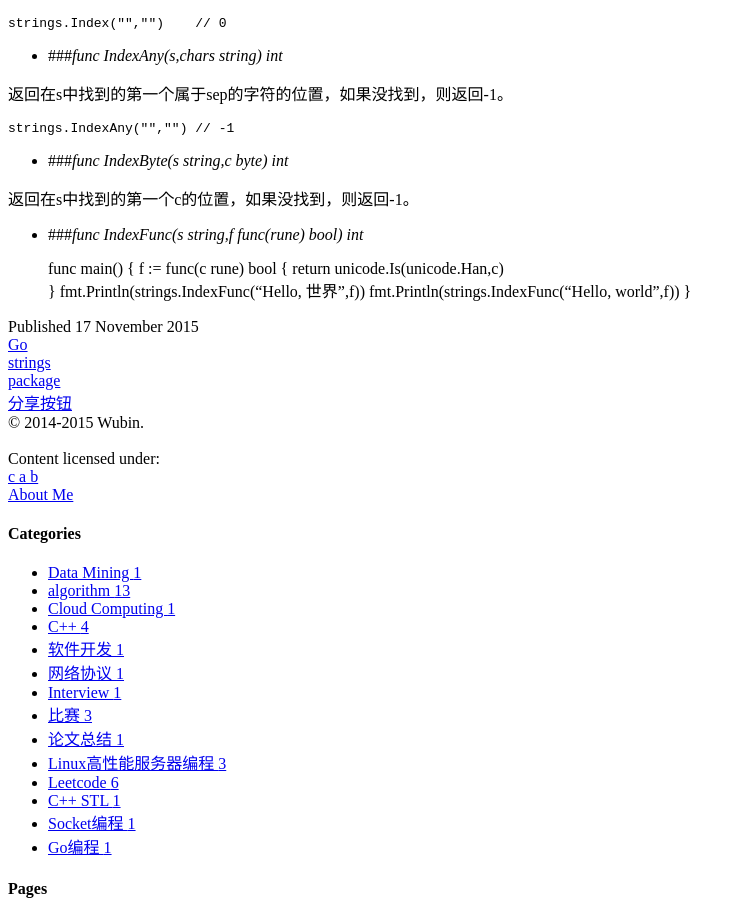
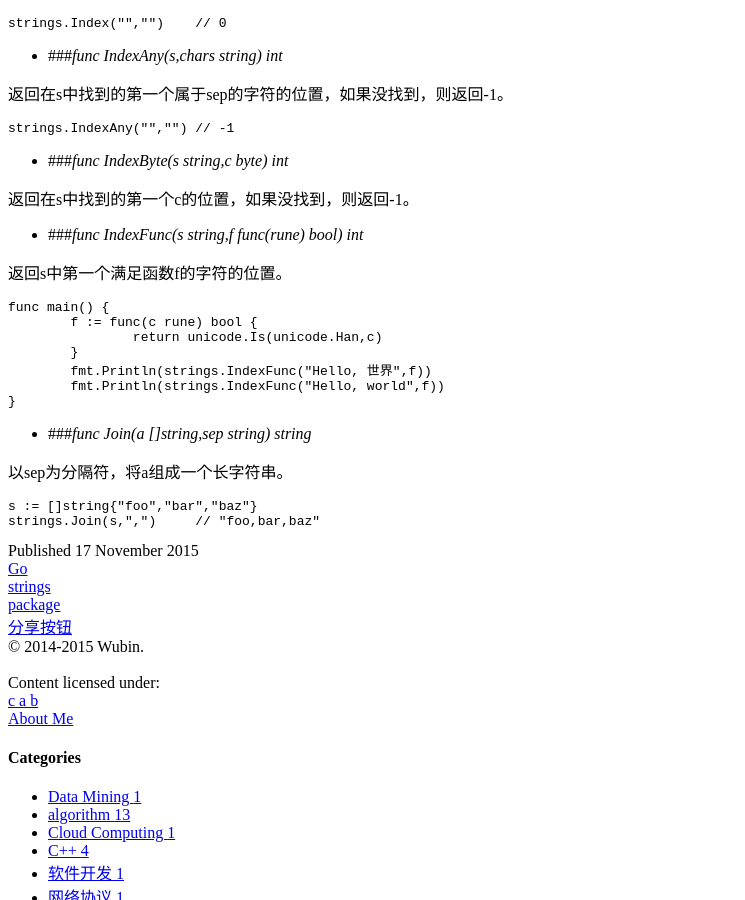
Before and after one commit to Wubin91/wubin91.github.com, a Jekyll site: the page built from _posts/2015-11-17-go-pkg-strings.md, in a window 1280 px wide and 900 px high, scrolled down 1830 px. Shown: the whole window, without its empty margins (0-745 px from the left). Built offline with Jekyll 4.4.1, drawn with Linux system fonts in a browser that asks for light colours; nearby versions of some CDN libraries; library files that are not in the unit come from our copies; comment, search, counter and statistics services are not loaded.

Commit message:
starting Go

```diff
--- a/_posts/2015-11-17-go-pkg-strings.md
+++ b/_posts/2015-11-17-go-pkg-strings.md
@@ -113,6 +113,8 @@ FieldFunc将s中满足函数f的字符(串)当成分割点，将s分割成一个
 
 * ###_func IndexFunc(s string,f func(rune) bool) int_
 
+返回s中第一个满足函数f的字符的位置。
+
 	func main() {
 		f := func(c rune) bool {
 			return unicode.Is(unicode.Han,c)
@@ -120,3 +122,10 @@ FieldFunc将s中满足函数f的字符(串)当成分割点，将s分割成一个
 		fmt.Println(strings.IndexFunc("Hello, 世界",f))
 		fmt.Println(strings.IndexFunc("Hello, world",f))
 	}
+
+* ###_func Join(a []string,sep string) string_
+
+以sep为分隔符，将a组成一个长字符串。
+
+	s := []string{"foo","bar","baz"}
+	strings.Join(s,",")	// "foo,bar,baz"
```
